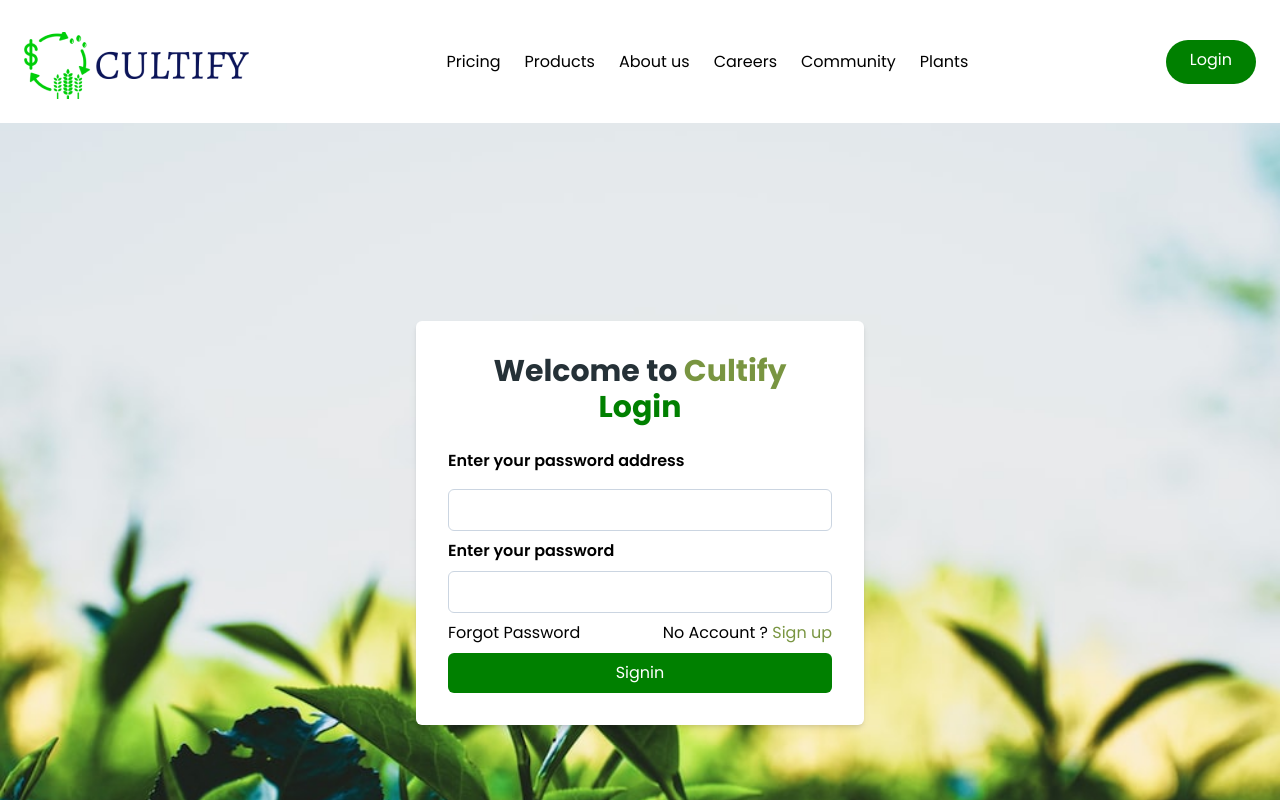
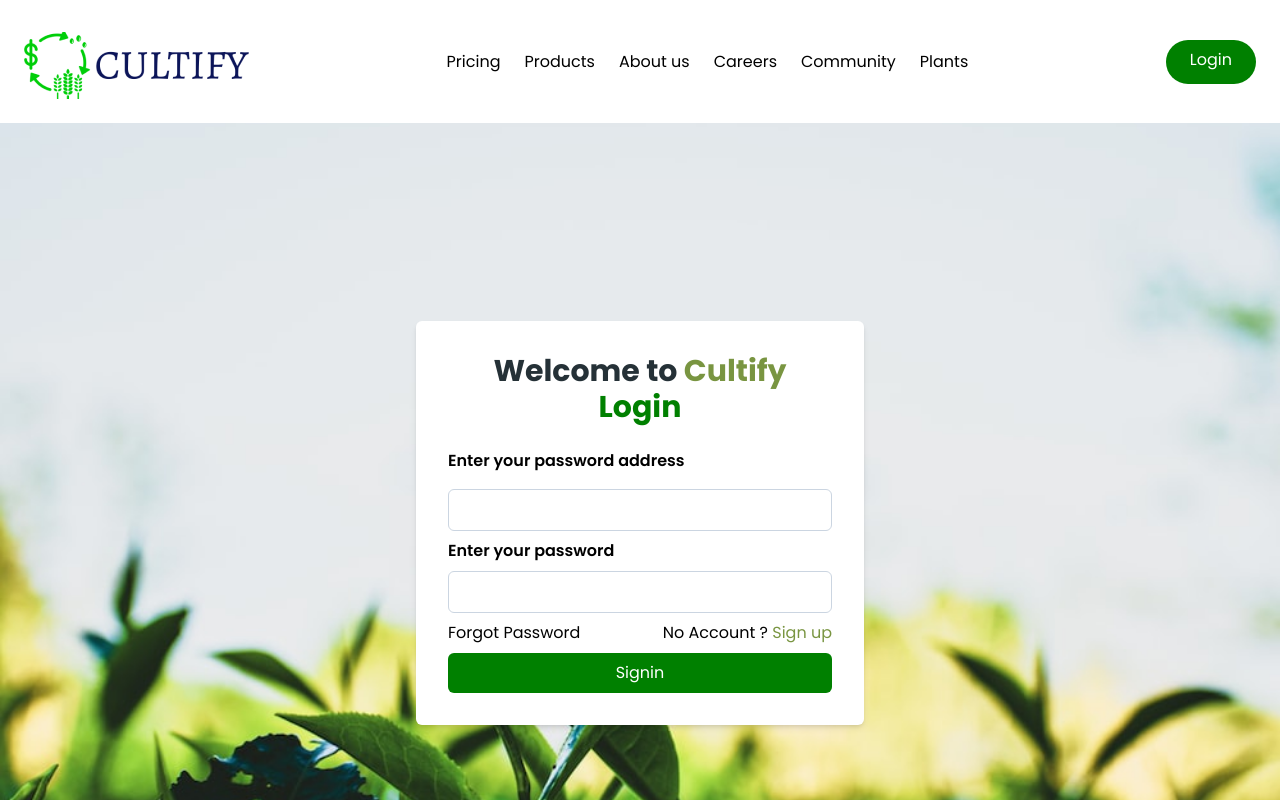
Before and after one commit to glennin-codes/venom-plant-disease-detector, a React (Vite) app: page /login in a window 1280 px wide. Shown: the top 800 px of the page. Built offline with nearby package versions, Linux system fonts and the light colour scheme.

Commit message:
background image center

```diff
--- a/src/pages/Login/index.tsx
+++ b/src/pages/Login/index.tsx
@@ -20,7 +20,7 @@ export const Login=():JSX.Element=>{
     }
 
     return(
-        <div className="min-h-screen  flex items-center justify-center mt-0 space-y-0 bg-logins bg-no-repeat w-full bg-bottom bg-cover px-6 ">
+        <div className="min-h-screen  flex items-center justify-center mt-0 space-y-0 bg-logins bg-no-repeat w-full bg-center bg-cover px-6 ">
               <div className=" flex flex-col shadow-md  p-8 bg-white w-full max-w-md rounded-md font-Poppins">
                      <h1 className="text-center text-mainHeading text2xl md:text-3xl font-bold">
                      Welcome to <span className="text-darkGreen">Cultify</span>
--- a/src/pages/Signup/index.tsx
+++ b/src/pages/Signup/index.tsx
@@ -23,7 +23,7 @@ export const Signup = (): JSX.Element => {
   };
 
   return (
-    <div className="min-h-screen  flex items-center justify-center mt-0 space-y-0 bg-logins bg-no-repeat w-full bg-bottom bg-cover px-6 ">
+    <div className="min-h-screen  flex items-center justify-center mt-0 space-y-0 bg-logins bg-no-repeat w-full bg-center bg-cover px-6 ">
       <div className=" flex flex-col shadow-md  p-8 bg-white w-full max-w-md rounded-md font-Poppins">
         <h1 className="text-center text-mainHeading text2xl md:text-3xl font-bold">
           Welcome to <span className="text-darkGreen">Cultify</span>
```
